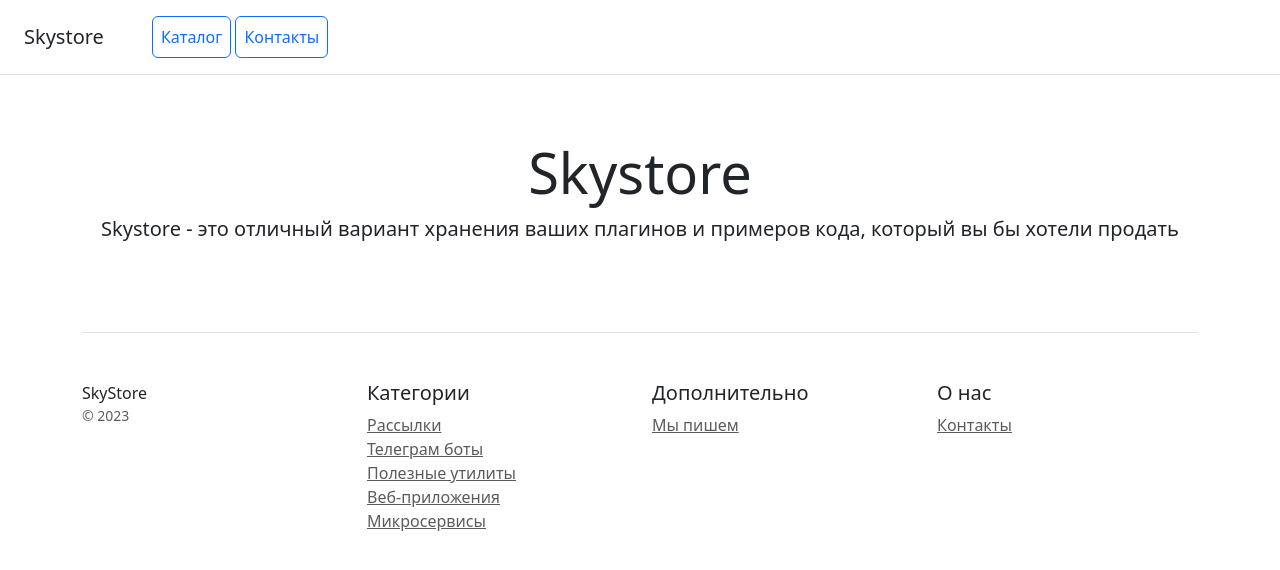
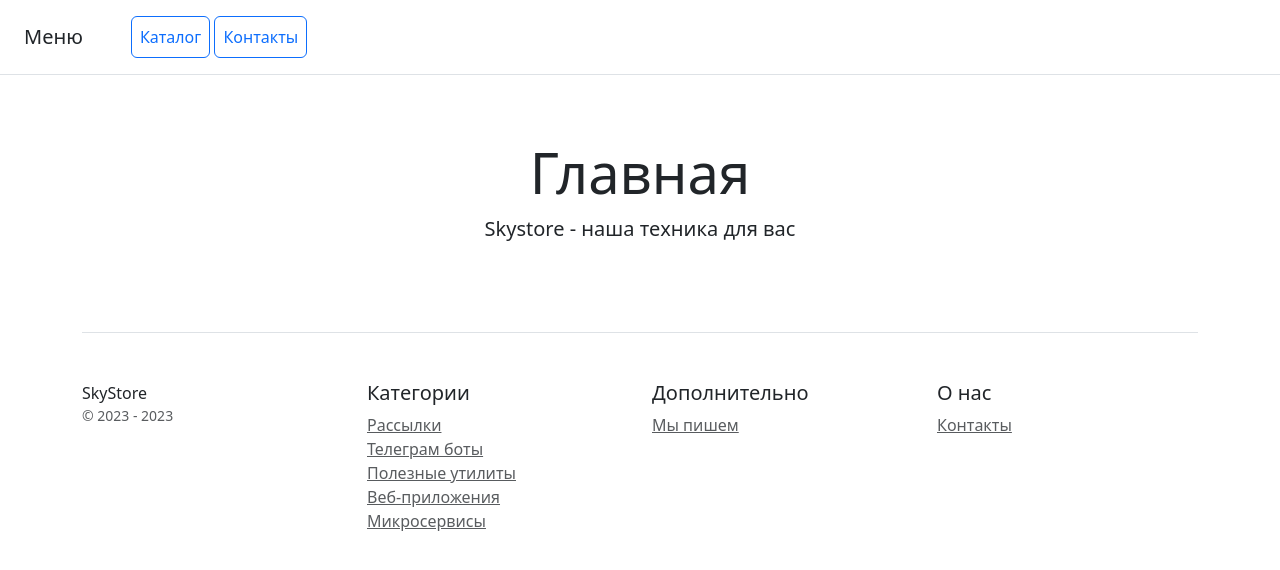
Before and after one commit to dimasimakov1212/homework_19.2, a Django app: page / in a window 1280 px wide. Shown: the top 570 px of the page. Run offline with Django 4.2, Linux system fonts and the light colour scheme; data comes from the database, SQL or seed files in the repository; some libraries are stand-ins or nearby versions.

Commit message:
add inc_catalog_menu.html with main menu

```diff
--- a/catalog/templates/catalog/home.html
+++ b/catalog/templates/catalog/home.html
@@ -3,22 +3,15 @@
 <head>
     <meta charset="utf-8">
     <meta name="viewport" content="width=device-width, initial-scale=1">
-    <title>Skystore</title>
+    <title>Skystore - {{ title }}</title>
     <link href="/static/css/bootstrap.min.css" rel="stylesheet">
 </head>
 <body>
-<div class="d-flex flex-column flex-md-row align-items-center p-3 px-md-4 mb-3 bg-white border-bottom box-shadow">
-    <h5 class="my-0 mr-md-auto font-weight-normal">Skystore</h5>
-    <nav class="ms-5">
-        <a class="p-2 btn btn-outline-primary" href="/">Каталог</a>
-        <a class="p-2 btn btn-outline-primary" href="/contacts/">Контакты</a>
-    </nav>
-</div>
+{% include 'catalog/includes/inc_catalog_menu.html' %}
 
 <div class="pricing-header px-3 py-3 pt-md-5 pb-md-4 mx-auto text-center">
-    <h1 class="display-4">Skystore</h1>
-    <p class="lead">Skystore - это отличный вариант хранения ваших плагинов и примеров кода, который вы бы хотели
-        продать</p>
+    <h1 class="display-4">{{ title }}</h1>
+    <p class="lead">Skystore - наша техника для вас</p>
 </div>
 
 <div class="container">
@@ -48,7 +41,7 @@
         <div class="row">
             <div class="col-12 col-md">
                 SkyStore
-                <small class="d-block mb-3 text-muted">&copy; 2023</small>
+                <small class="d-block mb-3 text-muted">&copy; 2023 - {% now 'Y' %}</small>
             </div>
             <div class="col-6 col-md">
                 <h5>Категории</h5>
--- /dev/null
+++ b/catalog/templates/catalog/includes/inc_catalog_menu.html
@@ -0,0 +1,7 @@
+<div class="d-flex flex-column flex-md-row align-items-center p-3 px-md-4 mb-3 bg-white border-bottom box-shadow">
+    <h5 class="my-0 mr-md-auto font-weight-normal">Меню</h5>
+    <nav class="ms-5">
+        <a class="p-2 btn btn-outline-primary" href="/">Каталог</a>
+        <a class="p-2 btn btn-outline-primary" href="/contacts/">Контакты</a>
+    </nav>
+</div>
--- a/catalog/views.py
+++ b/catalog/views.py
@@ -20,7 +20,12 @@ def contact(request):
         message = request.POST.get('message')
         print(f'Новое сообщение от {name}({phone}): {message}')
 
-    return render(request, 'catalog/contacts.html')
+    # задаем контекстный параметр для вывода на страницу
+    context = {
+        'title': 'Контакты'
+    }
+
+    return render(request, 'catalog/contacts.html', context)
 
 
 def product_show(request):
@@ -42,7 +47,8 @@ def product_show(request):
 
     # задаем контекстный параметр для вывода на страницу
     context = {
-        'products_list': product_list
+        'products_list': product_list,
+        'title': 'Главная'
     }
 
     # вывод выбранных товаров в консоль
```
Also changed, not shown: catalog/templates/catalog/contacts.html (+2 -8 lines).
